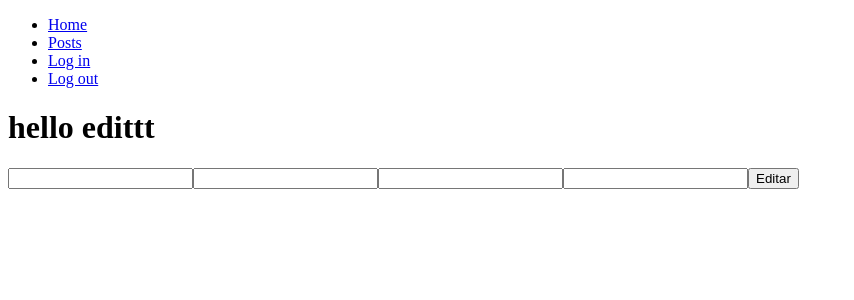
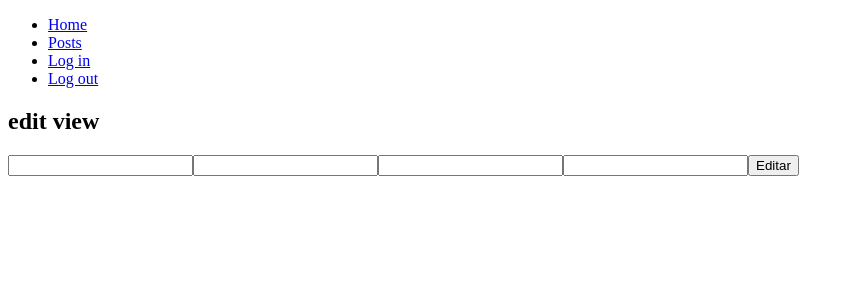
Before and after one commit to ricardosikic/react-landing-postulacion, a React (Create React App) app: page /edit/single/1 in a window 1280 px wide. Shown: the top 300 px of the page, without its empty margins (0-854 px from the left). Built offline with nearby package versions, Linux system fonts and the light colour scheme; no server answers.

Commit message:
vista view creada con sus funciones pasadas a traves de props desde el componente

```diff
--- a/src/components/edit/Edit.js
+++ b/src/components/edit/Edit.js
@@ -1,4 +1,5 @@
 import React, { Fragment } from 'react';
+import { Edit } from '../../views/Edit';
 
 export class EditPost extends React.Component {
 
@@ -64,14 +65,8 @@ export class EditPost extends React.Component {
     render() {
         return(
             <Fragment>
-                <h1>hello edittt</h1>
-                <form>
-                    <input defaultValue={this.state.post.title} name='title' onChange={e => this.handleChange(e)}></input>
-                    <input defaultValue={this.state.post.author} name='author' onChange={e => this.handleChange(e)}></input>
-                    <input defaultValue={this.state.post.content} name='content' onChange={e => this.handleChange(e)}></input>
-                    <input defaultValue={this.state.post.url} name='url' onChange={e => this.handleChange(e)}></input>
-                    <button onClick={e => this.handleEdit(e, this.state.post.id)}>Editar</button>
-                </form>
+                {/* paso por props info que quiere consumir el hijo en la vista. */}
+                <Edit editInfo={this.state.post} editClick={this.handleEdit} change={this.handleChange}/>
             </Fragment>
         )
     }
--- /dev/null
+++ b/src/views/Edit.js
@@ -0,0 +1,17 @@
+import React, { Fragment } from 'react';
+
+
+export const Edit = ({editInfo, editClick, change}) => {
+    return(
+        <Fragment>
+            <h2>edit view</h2>
+            <form>
+                <input defaultValue={editInfo.title} name='title' onChange={e => change(e)}></input>
+                <input defaultValue={editInfo.author} name='author' onChange={e => change(e)}></input>
+                <input defaultValue={editInfo.content} name='content' onChange={e => change(e)}></input>
+                <input defaultValue={editInfo.url} name='url' onChange={e => change(e)}></input>
+                <button onClick={e => editClick(e, editInfo.id)}>Editar</button>
+            </form>
+        </Fragment>
+    )
+}
```
